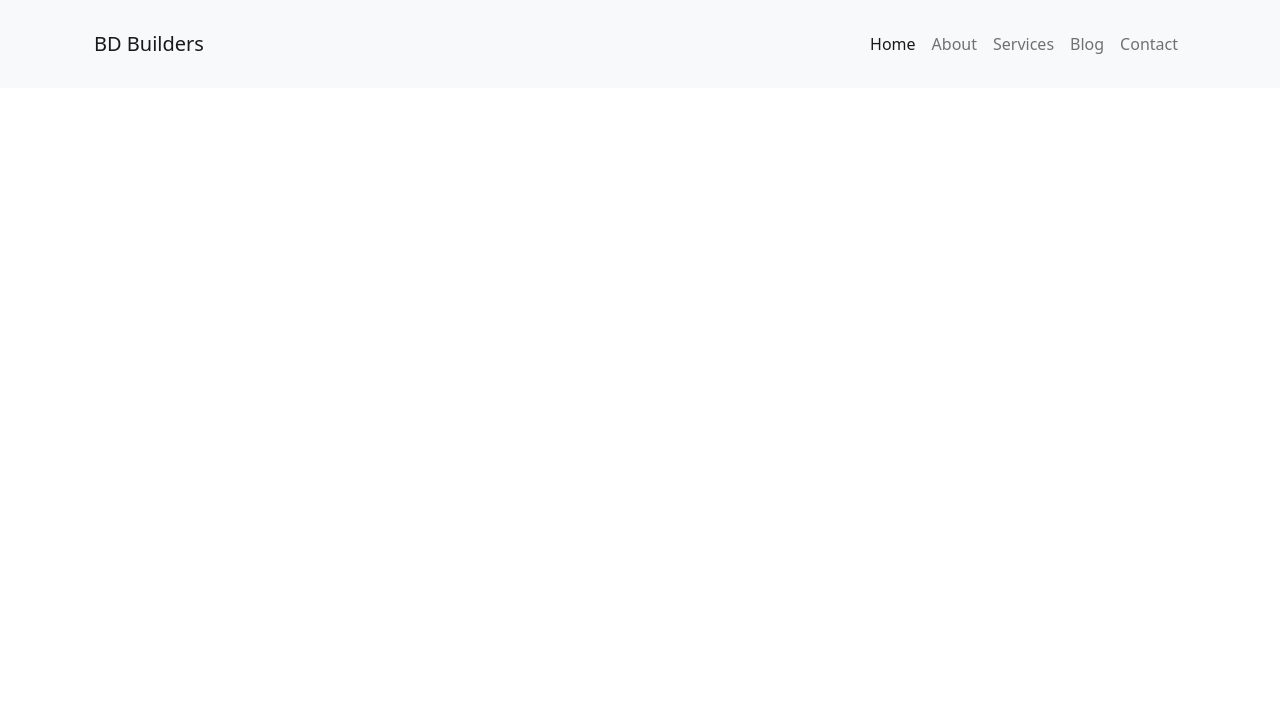
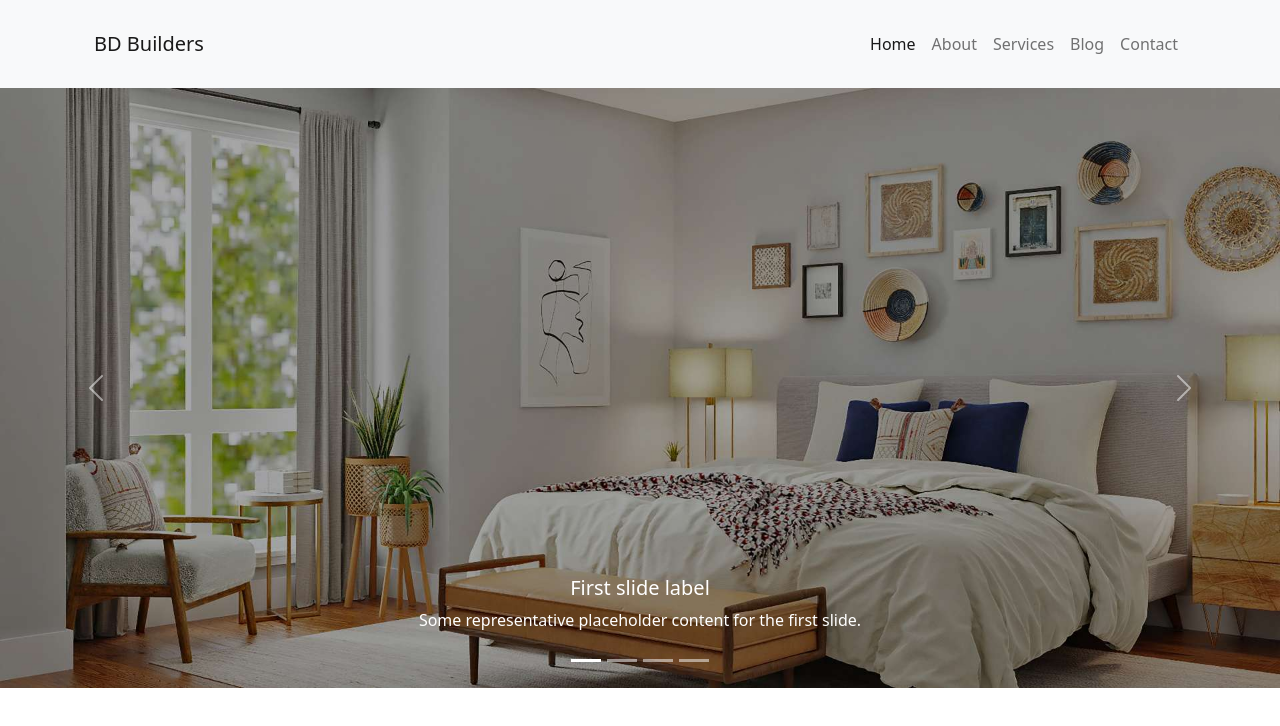
Before and after one commit to shohanur-islam/bd-builders, a plain HTML site: page index.html in a window 1280 px wide. Drawn offline with nearby package versions, Linux system fonts and the light colour scheme.

Commit message:
Slider area completed

```diff
--- a/index.html
+++ b/index.html
@@ -42,6 +42,118 @@
         </nav>
       </div>
     </header>
+
+    <!-- Main Area -->
+    <main class="main-area">
+      <div class="slider-area">
+        <div
+          id="carouselExampleCaptions"
+          class="carousel slide"
+          data-bs-ride="false"
+        >
+          <div class="carousel-indicators">
+            <button
+              type="button"
+              data-bs-target="#carouselExampleCaptions"
+              data-bs-slide-to="0"
+              class="active"
+              aria-current="true"
+              aria-label="Slide 1"
+            ></button>
+            <button
+              type="button"
+              data-bs-target="#carouselExampleCaptions"
+              data-bs-slide-to="1"
+              aria-label="Slide 2"
+            ></button>
+            <button
+              type="button"
+              data-bs-target="#carouselExampleCaptions"
+              data-bs-slide-to="2"
+              aria-label="Slide 3"
+            ></button>
+            <button
+              type="button"
+              data-bs-target="#carouselExampleCaptions"
+              data-bs-slide-to="3"
+              aria-label="Slide 4"
+            ></button>
+          </div>
+          <div class="carousel-inner">
+            <div class="carousel-item active">
+              <img
+                src="img/hero-one.jpg"
+                class="d-block w-100"
+                alt="hero image"
+              />
+              <div class="carousel-caption d-none d-md-block">
+                <h5>First slide label</h5>
+                <p>
+                  Some representative placeholder content for the first slide.
+                </p>
+              </div>
+            </div>
+            <div class="carousel-item">
+              <img
+                src="img/hero-two.jpg"
+                class="d-block w-100"
+                alt="hero image"
+              />
+              <div class="carousel-caption d-none d-md-block">
+                <h5>Second slide label</h5>
+                <p>
+                  Some representative placeholder content for the second slide.
+                </p>
+              </div>
+            </div>
+            <div class="carousel-item">
+              <img
+                src="img/hero-three.jpg"
+                class="d-block w-100"
+                alt="hero image"
+              />
+              <div class="carousel-caption d-none d-md-block">
+                <h5>Third slide label</h5>
+                <p>
+                  Some representative placeholder content for the third slide.
+                </p>
+              </div>
+            </div>
+            <div class="carousel-item">
+              <img
+                src="img/hero-four.jpg"
+                class="d-block w-100"
+                alt="hero image"
+              />
+              <div class="carousel-caption d-none d-md-block">
+                <h5>Four slide label</h5>
+                <p>
+                  Some representative placeholder content for the tour slide.
+                </p>
+              </div>
+            </div>
+          </div>
+          <button
+            class="carousel-control-prev"
+            type="button"
+            data-bs-target="#carouselExampleCaptions"
+            data-bs-slide="prev"
+          >
+            <span class="carousel-control-prev-icon" aria-hidden="true"></span>
+            <span class="visually-hidden">Previous</span>
+          </button>
+          <button
+            class="carousel-control-next"
+            type="button"
+            data-bs-target="#carouselExampleCaptions"
+            data-bs-slide="next"
+          >
+            <span class="carousel-control-next-icon" aria-hidden="true"></span>
+            <span class="visually-hidden">Next</span>
+          </button>
+        </div>
+      </div>
+    </main>
     <script
       src="https://cdn.jsdelivr.net/npm/bootstrap@5.2.3/dist/js/bootstrap.bundle.min.js"
       integrity="sha384-kenU1KFdBIe4zVF0s0G1M5b4hcpxyD9F7jL+jjXkk+Q2h455rYXK/7HAuoJl+0I4"
```
